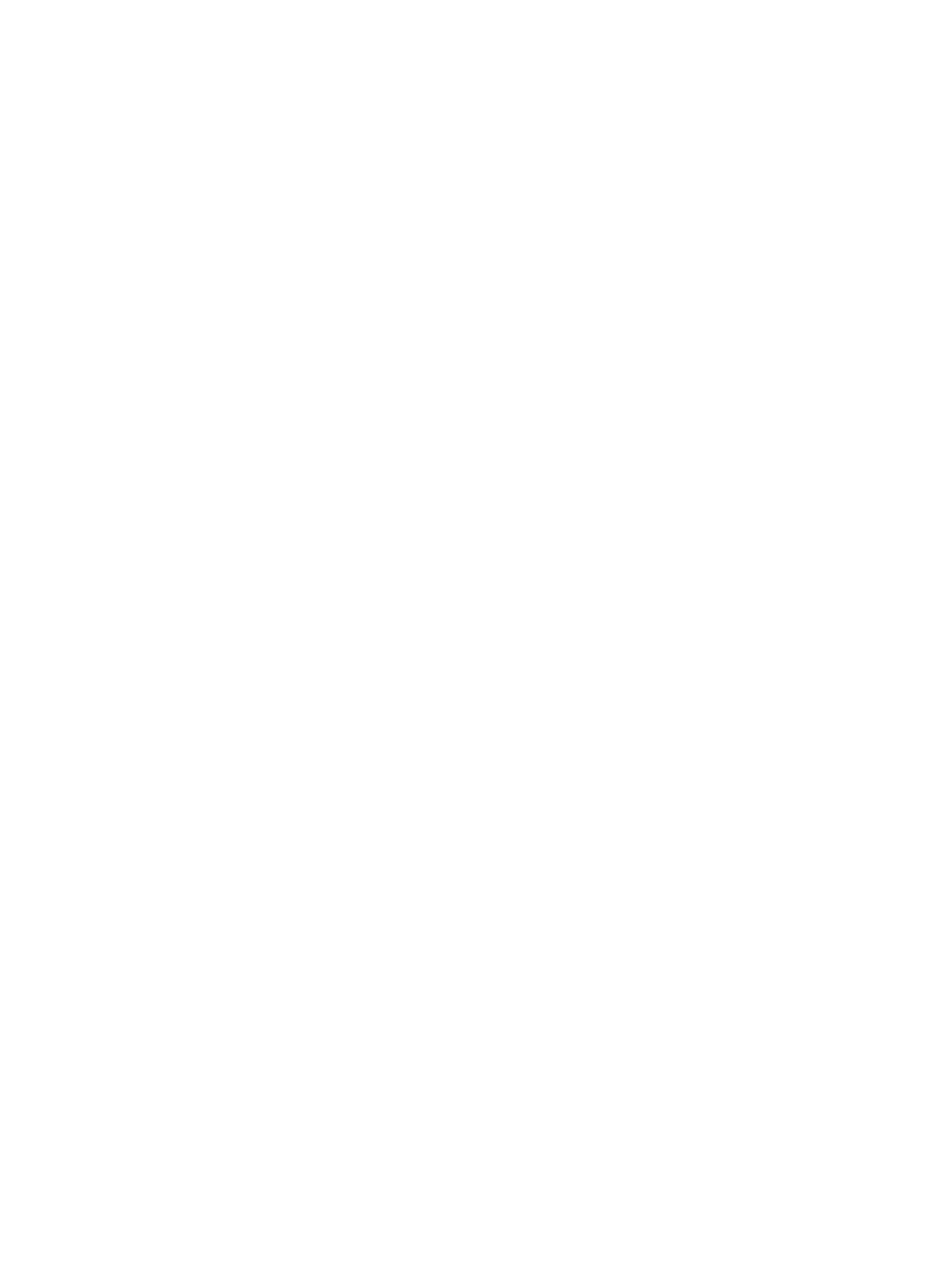
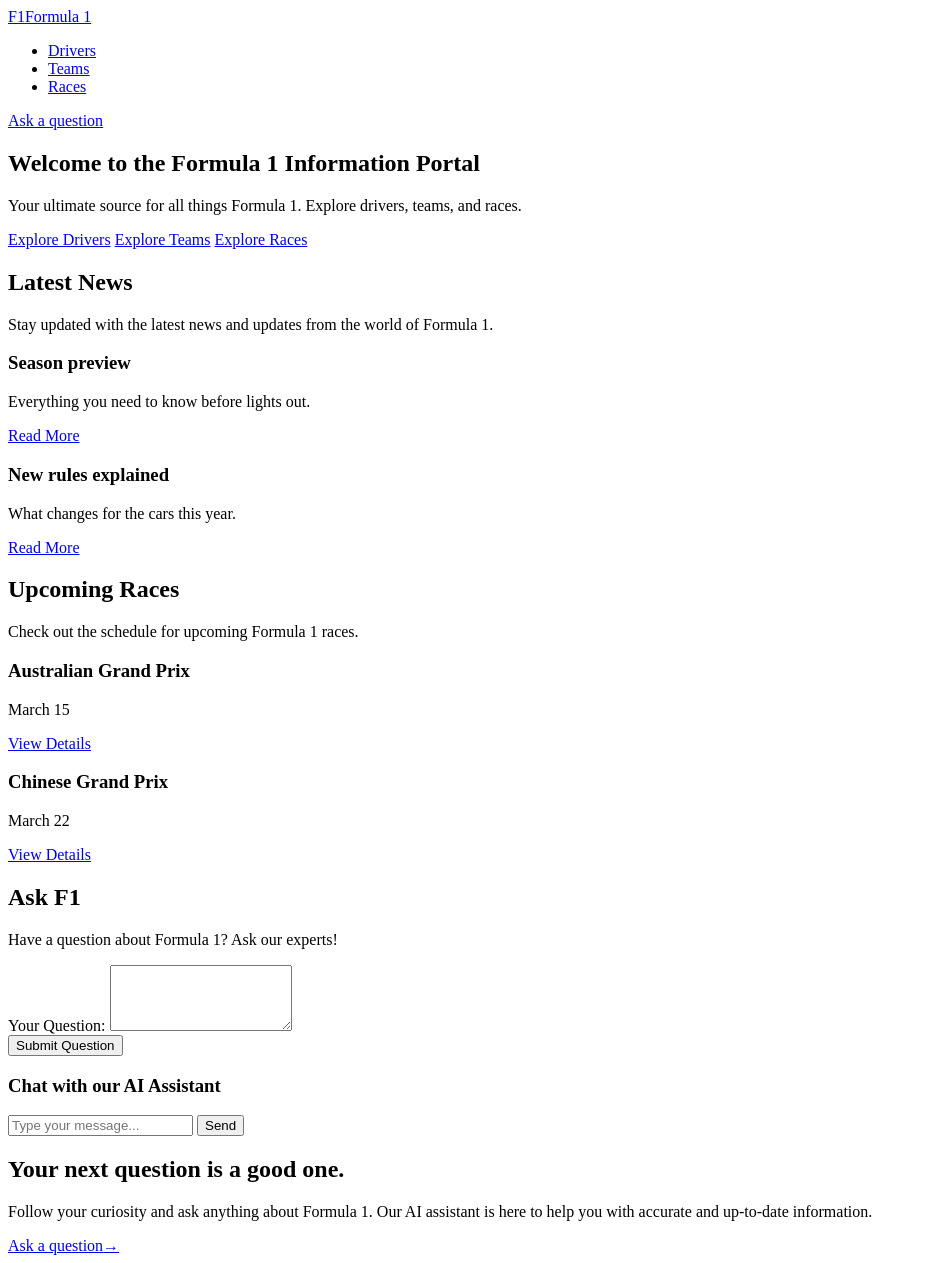
Before and after one commit to milesjo-cloud-project/CSE340-F1-Josephson, a Node server app: page / in a window 1280 px wide. Before the commit the part shown is empty. Shown: the whole page, without its empty margins (0-927 px from the left). Before the commit the page ends 800 px from the top, so only its background shows below. Run offline with Node 20, Linux system fonts and the light colour scheme.

Commit message:
Build homepage layout and pass news and races data to home view
Co-Authored-By: Claude Opus 5.5 <noreply@anthropic.com>

```diff
--- a/server.js
+++ b/server.js
@@ -14,8 +14,19 @@ app.use(express.static(path.join(__dirname, 'public')));
 app.use(express.urlencoded({ extended: true }));
 
 app.get('/', (req, res) => {
-  res.render('home', { title: 'Guide to F1 for Beginners' });
+  const news = [
+    { title: 'Season preview', summary: 'Everything you need to know before lights out.', url: '#' },
+    { title: 'New rules explained', summary: 'What changes for the cars this year.', url: '#' },
+  ];
+
+  const races = [
+    { name: 'Australian Grand Prix', date: 'March 15', url: '/races/australia' },
+    { name: 'Chinese Grand Prix', date: 'March 22', url: '/races/china' },
+  ];
+
+  res.render('home', { title: 'Guide to F1 for Beginners', news, races });
 });
+
 
 
 app.use((req, res, next) => {
--- a/src/views/home.ejs
+++ b/src/views/home.ejs
@@ -4,9 +4,102 @@
     <meta charset="UTF-8">
     <meta name="viewport" content="width=device-width, initial-scale=1.0">
     <title><%= title %></title>
-    <link rel="stylesheet" href="/css/f1.css">
+    <link rel="preconnect" href="https://fonts.googleapis.com">
+    <link rel="preconnect" href="https://fonts.gstatic.com" crossorigin>
+    <link href="https://fonts.googleapis.com/css2?family=Roboto:wght@400;500;600;700;800&display=swap" rel="stylesheet">
+    <link rel="stylesheet" href="public/css/f1.css">
 </head>
 <body>
 
+    <header class="site-header dark">
+        <div class="container header-inner">
+            <a href="/" class="logo"><span class="logo-mark">F1</span><span class="logo-text">Formula 1</span></a>
+            <nav class="main-nav" aria-label="Main Navigation">
+                <ul class="menu">
+                    <li class="menu-item"><a href="/drivers">Drivers</a></li>
+                    <li class="menu-item"><a href="/teams">Teams</a></li>
+                    <li class="menu-item"><a href="/races">Races</a></li>
+                </ul>
+            </nav>
+            <a href="#ask" class="btn btn-red btn-sm">Ask a question</a>
+        </div>
+    </header>
+    <main>
+        <section class="hero dark">
+            <div class="container hero-inner">
+                <h1 class="hero-title">Welcome to the Formula 1 Information Portal</h1>
+                <p class="hero-subtitle">Your ultimate source for all things Formula 1. Explore drivers, teams, and races.</p>
+                <a href="/drivers" class="btn btn-primary">Explore Drivers</a>
+                <a href="/teams" class="btn btn-secondary">Explore Teams</a>
+                <a href="/races" class="btn btn-secondary">Explore Races</a>
+            </div>
+
+        </section>
+        <section class="content">
+            <div class="container content-inner">
+                <h2 class="section-title">Latest News</h2>
+                <p class="section-subtitle">Stay updated with the latest news and updates from the world of Formula 1.</p>
+                <div class="news-grid">
+                    <% news.forEach(function(article) { %>
+                        <article class="news-article">
+                            <h3 class="news-title"><%= article.title %></h3>
+                            <p class="news-summary"><%= article.summary %></p>
+                            <a href="<%= article.url %>" class="btn btn-link">Read More</a>
+                        </article>
+                    <% }); %>
+                </div>
+            </div>
+        </section>
+
+        <section class="content">
+            <div class="container content-inner">
+                <h2 class="section-title">Upcoming Races</h2>
+                <p class="section-subtitle">Check out the schedule for upcoming Formula 1 races.</p>
+                <div class="races-grid">
+                    <% races.forEach(function(race) { %>
+                        <article class="race-article">
+                            <h3 class="race-title"><%= race.name %></h3>
+                            <p class="race-date"><%= race.date %></p>
+                            <a href="<%= race.url %>" class="btn btn-link">View Details</a>
+                        </article>
+                    <% }); %>
+                </div>
+            </div>
+        </section>
+
+        <section class ="ask dark" id="ask">
+            <div class="chat-header">
+                <h2 class="section-title">Ask F1</h2>
+                <p class="section-subtitle">Have a question about Formula 1? Ask our experts!</p>
+                <form>
+                    <div class="form-group">
+                        <label for="question">Your Question:</label>
+                        <textarea id="question" class="form-control" rows="4"></textarea>
+                    </div>
+                    <button type="submit" class="btn btn-primary">Submit Question</button>
+                </form>
+            </div>
+
+            <div class="chat-card">
+                <h3 class="chat-title">Chat with our AI Assistant</h3>
+                <div class="chat-messages" id="chat-messages"></div>
+                <form id="chat-form">
+                    <input type="text" id="chat-input" placeholder="Type your message..." required>
+                    <button type="submit" class="btn btn-primary">Send</button>
+                </form>
+            </div>
+        </section>
+
+            <section class="cta">
+                <div class="container cta-inner"
+                <div>
+                    <h2>Your next question is a good one.</h2>
+                    <p>Follow your curiosity and ask anything about Formula 1. Our AI assistant is here to help you with accurate and up-to-date information.</p>
+                </div>
+                <a href="#ask" class="btn btn-primary">Ask a question<span aria-hidden="true">&rarr;</span></a>
+            </div>
+        </section>
+    </main>
+
 </body>
 </html>
```
